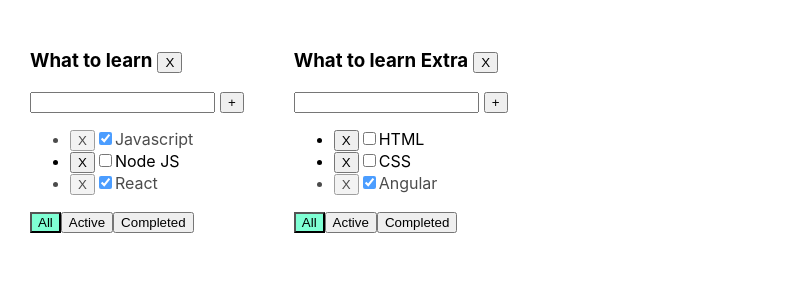
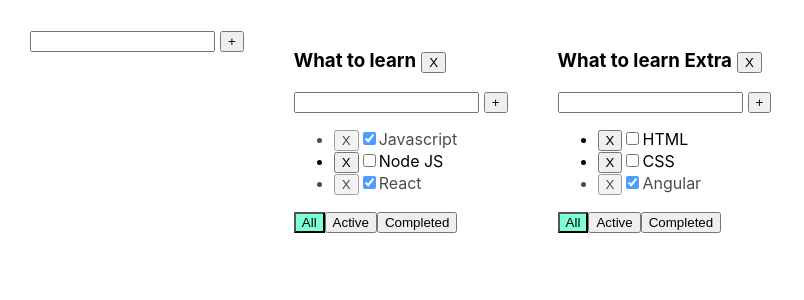
Before and after one commit to webshturman/Todolist, a React (Create React App) app: page / in a window 1280 px wide. Shown: the top 300 px of the page, without its empty margins (0-804 px from the left). Built offline with nearby package versions, Linux system fonts and the light colour scheme.

Commit message:
adding todolist 2

```diff
--- a/src/App.tsx
+++ b/src/App.tsx
@@ -2,6 +2,7 @@ import React, {useState} from 'react';
 import './App.css';
 import {TaskType, Todolist} from './Todolist';
 import {v1} from "uuid";
+import {AddItemForm} from "./Components/AddItemForm";
 //-----------------------------------------------------------------------------------------
 export type typeFilter = 'All' | 'Active' | 'Completed'
 export type TodolistIdType = {
@@ -48,7 +49,6 @@ function App() {
         setTasks({...tasks, [TodolistID]: [newTask, ...tasks[TodolistID]]})
     }
     const changeTodolist = (value: typeFilter, TodolistID: string) => {
-        // setTodolist([...todolist, {...todolist[TodolistID], filter:value}])
         setTodolist(todolist.map(td => td.id === TodolistID ? {...td, filter: value} : td))
     }
     const removeTodolist = (TodolistID: string) => {
@@ -57,11 +57,13 @@ function App() {
         delete copyTasks[TodolistID] //вместе с тудулистом удаляем таски
         setTasks(copyTasks)
     }
+    const addTodoList = () =>{
 
+    }
     return (
 
         <div className="App">
-
+            <AddItemForm addTask={()=>{}} TodolistID={'ffff'}/>
             {todolist.map(t => {
                 let filteredTasks = tasks[t.id]
                 if (t.filter === 'Active') {
--- a/src/Components/NewInput.tsx
+++ b/src/Components/AddItemForm.tsx
@@ -7,7 +7,7 @@ export type InputType = {
     addTask: (value: string, TodolistID: string) => void
     TodolistID: string
 }
-export const NewInput: React.FC<InputType> = ({addTask, TodolistID}) => {
+export const AddItemForm: React.FC<InputType> = ({addTask, TodolistID}) => {
     let [value, setValue] = useState('')
     let [error, setError] = useState('')
     const changeInputValue = (e: ChangeEvent<HTMLInputElement>) => {
@@ -38,12 +38,12 @@ export const NewInput: React.FC<InputType> = ({addTask, TodolistID}) => {
     }
     const inputClasses = error ? s.errorInput : s.nonErrorInput
     return (
-        <>
+        <div>
             <div>
                 <input className={inputClasses} value={value} onChange={changeInputValue} onKeyPress={onKeyHandler}/>
                 <NewButton callback={addHandler} title={'+'}/>
             </div>
             <div className={s.errorMessage}>{error}</div>
-        </>
+        </div>
     )
 }
--- a/src/Todolist.tsx
+++ b/src/Todolist.tsx
@@ -2,7 +2,7 @@ import React, {ChangeEvent, KeyboardEvent, useState} from 'react';
 import {TodolistIdType, typeFilter} from "./App";
 import {NewButton} from "./Components/NewButton";
 import s from'./App.module.css'
-import {NewInput} from "./Components/NewInput";
+import {AddItemForm} from "./Components/AddItemForm";
 
 
 export type TaskType = {
@@ -33,7 +33,7 @@ export function Todolist(props: PropsType) {
 //-----------------------------------------------------------------------------------------------------------------
     return <div>
         <h3><span className={s.hTitle}>{props.title}</span><NewButton callback={todolistRemover} title={'X'}/></h3>
-        <NewInput addTask={props.addTask} TodolistID={props.TodolistID}/>
+        <AddItemForm addTask={props.addTask} TodolistID={props.TodolistID}/>
 
         <ul>
             {props.tasks.map((mTasks) => {
```
